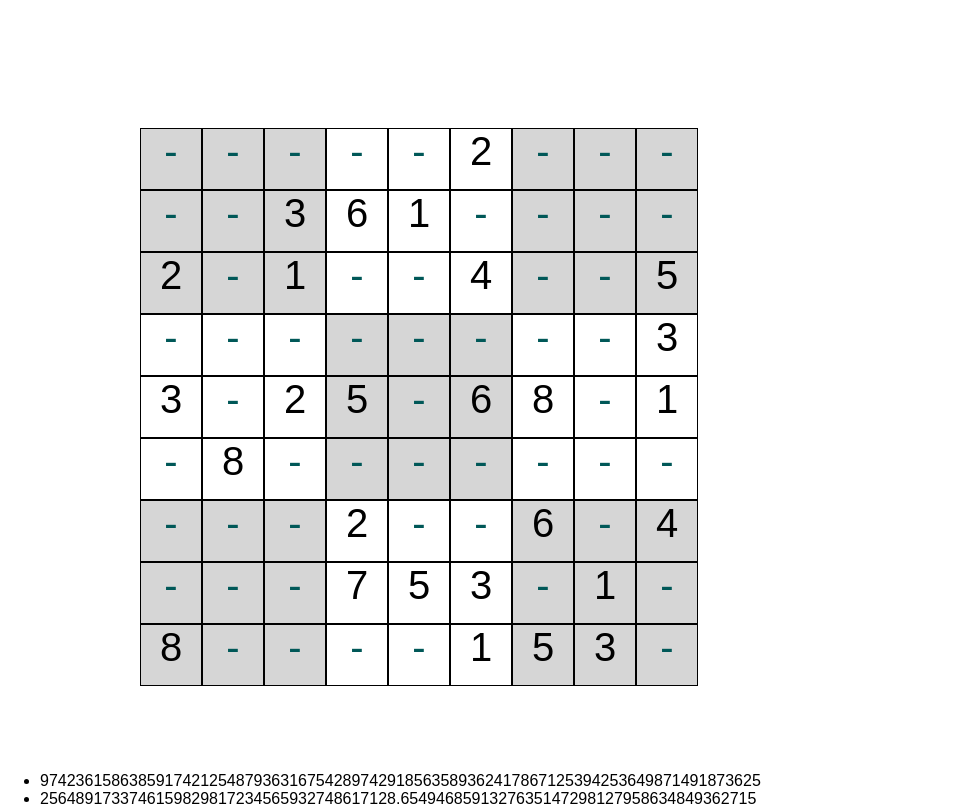
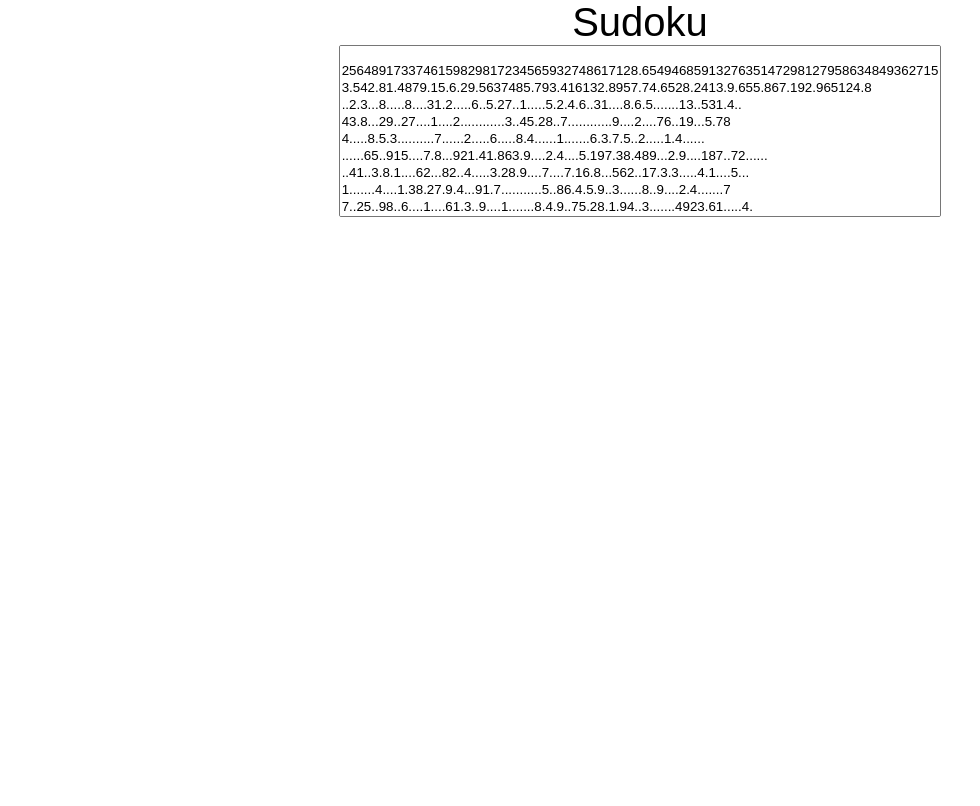
Before and after one commit to sb-3/sudoku-sb, a React (Create React App) app: page / in a window 1280 px wide. Shown: the top 806 px of the page, without its empty margins (0-980 px from the left). Built offline with nearby package versions, Linux system fonts and the light colour scheme.

Commit message:
reorganized ui

```diff
--- a/public/index.html
+++ b/public/index.html
@@ -5,6 +5,7 @@
 </head>
 
 <body>
+  <div style="text-align:center; font-size:40px">Sudoku</div>
   <div id="root"></div>
 </body>
 
--- a/src/App.css
+++ b/src/App.css
@@ -1,5 +1,7 @@
 .App {
   text-align: center;
+  position: relative;
+  /* background-color: rgb(0, 75, 75) */
 }
 
 .App-logo {
@@ -23,11 +25,11 @@
 }
 .sudokuBoard{
   margin: auto;
-  /* width: 50%; */
-  width:1000px;
-  height:500px;
-  padding:10%;
-  display: block;
+  height: 500px;
+  padding: 75px;
+  display: inline-block;
+  position: relative;
+  min-width: 600px;
 
 }
 .sudokuRow{
--- a/src/App.js
+++ b/src/App.js
@@ -1,5 +1,4 @@
 import React, { Component } from 'react';
-import logo from './logo.svg';
 import './App.css';
 import SudokuBoard from './components/SudokuBoard';
 
@@ -8,17 +7,14 @@ import SudokuBoard from './components/SudokuBoard';
 class App extends Component {
   constructor() {
     super();
-    // console.log(this);
-    // this._value = "nothing";
-    // this.state = { value: "nothing" };
     this.state = {
-      showOnlyValid: true,
-      puzzle: this.constructor.puzzles[3]
+      showOnlyValid: false,
+      // puzzle: this.constructor.puzzles[0]
     }
-    // this.state.boardInstance = new SudokuBoard({startSudoku:this.state.startSudoku});
+
   }
   static get puzzles() {
-    return [["974236158638591742125487936316754289742918563589362417867125394253649871491873625", "974236158638591742125487936316754289742918563589362417867125394253649871491873625"]
+    return [false
       , ["2564891733746159829817234565932748617128.6549468591327635147298127958634849362715", "256489173374615982981723456593274861712836549468591327635147298127958634849362715"]
       , ["3.542.81.4879.15.6.29.5637485.793.416132.8957.74.6528.2413.9.655.867.192.965124.8", "365427819487931526129856374852793641613248957974165283241389765538674192796512438"]
       , ["..2.3...8.....8....31.2.....6..5.27..1.....5.2.4.6..31....8.6.5.......13..531.4..", "672435198549178362831629547368951274917243856254867931193784625486592713725316489"]
@@ -41,26 +37,35 @@ class App extends Component {
       , ["8..........36......7..9.2...5...7.......457.....1...3...1....68..85...1..9....4..", "812753649943682175675491283154237896369845721287169534521974368438526917796318452"]]
   }
   render() {
-    const that = this;
     return (
       <div className="App">
+        <select size="10" onDoubleClick={(e) => {
+          this.setState({ puzzle: JSON.parse(e.target.value) })
+        }} style={{ minWidth: "600px" }}>
+          {this.constructor.puzzles.map(puzzle => {
+            return (<option
+              value={JSON.stringify(puzzle)}>
+              {puzzle[0]}
+            </option>)
+
+          })}
+        </select>
+        {this.state.puzzle ?
+          (<div>
+            <SudokuBoard startSudoku={this.state.puzzle[0]} showOnlyValid={this.state.showOnlyValid} />
+
+            <button style={{
+              textAlign: "center"
+            }} onClick={() => {
+              this.setState({ showOnlyValid: !this.state.showOnlyValid })
+            }}>{this.state.showOnlyValid ? "Show all possible choices" : "Show only valid choices"}
+            </button>
+          </div>)
+          : undefined}
+
         <div>
-          <SudokuBoard startSudoku={this.state.puzzle[0]} showOnlyValid={this.state.showOnlyValid} />
-        </div>
-        <div>
-          <ul style={{ "text-align": "left" }}>
-            <div>
-              {this.constructor.puzzles.map(puzzle => {
-                return (<li onClick={() => {
-                  console.log("li clicked", puzzle);
-                  this.setState({ puzzle: puzzle.slice() });
-                }}>
-                  {puzzle[0]}
-                </li>)
 
-              })}
-            </div>
-          </ul>
+
         </div>
       </div>
     )
--- a/src/components/SudokuBoard.js
+++ b/src/components/SudokuBoard.jsx
@@ -64,7 +64,7 @@ class SudokuBoard extends Component {
         const values = [];
         const blockIndex = this.constructor.getBlockIndex([rowIndex, columnIndex]);
         for (let r = 0; r < 9; r++) {
-            for (let c=0; c < 9; c++) {
+            for (let c = 0; c < 9; c++) {
                 if (rowIndex !== r &&
                     columnIndex !== c &&
                     blockIndex === this.constructor.getBlockIndex([r, c])) {
@@ -78,7 +78,6 @@ class SudokuBoard extends Component {
         const rowValues = this.getRowValues(coords);
         const columnValues = this.getColumnValues(coords);
         const blockValues = this.getBlockValues(coords);
-        // console.log(rowValues, columnValues, blockValues);
         return [this.blankDisplay].concat(["1", "2", "3", "4", "5", "6", "7", "8", "9"].filter(pv => {
             return rowValues.indexOf(pv) === -1
                 &&
@@ -95,52 +94,36 @@ class SudokuBoard extends Component {
         return this.getPossibleValues(coords).indexOf(cellValue) !== -1;
     }
     onCellClick(coords) {
-        // console.log(coords);
         console.log(this.getBlockValues(coords));
         if (this.props.showOnlyValid) {
-            // this.state.possibleChoices = this.getPossibleValues(coords);
-            // this.state.selectedCellCoords = coords;
             this.setState({ selectedCellCoords: coords, possibleChoices: this.getPossibleValues(coords) });
         } else {
             this.setState({ selectedCellCoords: coords, possibleChoices: [this.blankDisplay].concat(["1", "2", "3", "4", "5", "6", "7", "8", "9"]) })
         }
     }
     setSelectedCell(value) {
-        this.state.cells[this.state.selectedCellCoords[0]][this.state.selectedCellCoords[1]] = value;
         const cells = this.state.cells.slice();
         cells[this.state.selectedCellCoords[0]][this.state.selectedCellCoords[1]] = value;
         this.setState({ cells: cells });
     }
     setCellAtCoords(coords, value) {
-        // this.state.cells[coords[0]][coords[1]] = value;
         const cells = this.state.cells.slice();
         cells[coords[0]][coords[1]] = value;
         this.setState({ cells: cells });
     }
     renderPossibleChoices() {
-        //     if (this.state.possibleChoices) {
-        //         return (
-        //             <div className="possibleChoicesContainer">
-        //                 <select className="possibleChoices" size={this.state.possibleChoices.length} onChange={(evt) => {
-        //                     // console.log("changed", evt.target);
-        //                     this.setSelectedCell(evt.target.value);
-        //                 }}>
-        //                     {this.state.possibleChoices.map(value => (<option value={value}> {value}</option>))}
-        //                 </select>
-        //             </div>);
-        //     }
+
 
         return (<PieMenu
             radius='125px'
             centerRadius='50px'
             centerX={this.state.mousePosition[0] + "px"}
-            centerY={this.state.mousePosition[1] + "px"}
+            centerY={this.state.mousePosition[1]-40 + "px"}
         >
             {this.state.possibleChoices.map(v => {
                 return (
                     <Slice
                         contentStyle={{ color: 'black' }}
-                        // containerStyle={{background:"lightgrey"}}
                         onSelect={() => {
                             console.log("pie select", v);
                             this.setSelectedCell(v);
@@ -151,7 +134,6 @@ class SudokuBoard extends Component {
         </PieMenu>);
     }
     renderGameBoard() {
-        // const that = this;
         if (this.state.startSudoku !== this.props.startSudoku) {
             this.setState({
                 cells: this.constructor.generateBoardArray(this.props.startSudoku),
@@ -159,7 +141,7 @@ class SudokuBoard extends Component {
                 possibleChoices: [this.blankDisplay, "1", "2", "3", "4", "5", "6", "7", "8", "9"],
                 renderSelect: false,
                 startSudoku: this.props.startSudoku,
-                selectedCellCoords:undefined
+                selectedCellCoords: undefined
             })
         }
         return (
@@ -168,7 +150,6 @@ class SudokuBoard extends Component {
                     return (
                         <div className="sudokuRow" key={rowIndex}>
                             {row.map((value, columnIndex) => {
-                                // console.log(columnIndex + "" + rowIndex);
                                 return (<SudokuCell key={columnIndex + "" + rowIndex}
                                     coords={[rowIndex, columnIndex, this.constructor.getBlockIndex([rowIndex, columnIndex])]}
                                     isSelected={this.state.selectedCellCoords && this.state.selectedCellCoords[0] === rowIndex && this.state.selectedCellCoords[1] === columnIndex}
--- a/src/components/SudokuCell.js
+++ /dev/null
@@ -1,128 +0,0 @@
-import React, { Component } from 'react';
-// import { ReactRadial } from 'react-radial';
-// import PieMenu, { Slice } from 'react-pie-menu';
-
-// function PieSelelect(values, onSelect) {
-//     <PieMenu
-//         radius='125px'
-//         centerRadius='30px'
-//         centerX={mouseX}
-//         centerY={mouseY}
-//     >
-//         {values.map(v => {
-//             return (
-//                 <Slice onSelect={() => {
-//                     onSelect(v);
-//                 }}></Slice>
-//             );
-//         })}
-//     </PieMenu>
-// }
-class SudokuCell extends Component {
-    constructor(props) {
-        super(props);
-        // console.log(this);
-        this.state = {
-            editable: false
-        }
-    }
-    getClassName() {
-        let cn = "sudokuCell";
-        if (this.props && this.props.isSelected) {
-            cn += " selected"
-
-        }
-        if (this.props && !this.props.isValid) {
-            cn += " invalid"
-        }
-        if (this.props && this.props.modifiable) {
-            cn += " modifiable"
-        }
-        if (this.state && this.state.editable) {
-            cn += " editable"
-        }
-        if (this.props && this.props.coords && this.props.coords.length === 3) {
-            cn += this.props.coords[2] % 2 === 0 ? " evenBlock" : " oddBlock";
-        }
-        return cn;
-    }
-    set className(no) { }
-    // renderPieMenu() {
-    //     console.log(this.state.mousePosition)
-    //     return (<PieMenu
-    //         radius='125px'
-    //         centerRadius='20px'
-    //         centerX={this.state.mousePosition[0]+"px"}
-    //         centerY={this.state.mousePosition[1]+"px"}
-    //     >
-    //         {this.props.possibleChoices.map(v => {
-    //             return (
-    //                 <Slice
-    //                 contentStyle={{ color: 'black'}}
-    //                 // containerStyle={{background:"lightgrey"}}
-    //                 onMouseOver={() => {
-    //                     console.log("pie select", v);
-    //                     this.props.setCell(v);
-    //                     this.setState({ editable: false });
-    //                 }}>{v}</Slice>
-    //             );
-    //         })}
-    //     </PieMenu>);
-    // }
-    render() {
-        // const that = this;
-        // if (this.state.editable) {
-        //     return (<PieMenu
-        //         radius='125px'
-        //         centerRadius='30px'
-        //     // centerX={this.props.mousePosition[0]}
-        //     // centerY={this.props.mousePosition[1]}
-        //     >
-        //         {this.props.possibleChoices.map(v => {
-        //             return (
-        //                 <Slice onSelect={() => {
-        //                     console.log("pie select", v);
-        //                     this.props.setCell(v);
-        //                     this.setState({ editable: false });
-        //                 }}></Slice>
-        //             );
-        //         })}
-        //     </PieMenu>);
-
-        //     // return (
-        //     //     <div className={this.getClassName()}>
-        //     //         <select value={this.props.value} size={this.props.possibleChoices.length} onChange={(evt) => {
-        //     //             // console.log("changed", evt.target);
-        //     //             this.props.setCell(evt.target.value);
-
-        //     //             this.setState({ editable: false });
-        //     //         }}>
-        //     //             {this.props.possibleChoices.map(value => (<option value={value}> {value}</option>))}
-        //     //         </select>
-        //     //     </div>);
-
-
-        // } else {
-        return (
-            <div className={this.getClassName()}
-                onClick={(e) => {
-                    console.log(e);
-                    console.log(this);
-                    // if (this.props.modifiable) {
-                        // this.setState({ editable: true, mousePosition: [e.clientX, e.clientY] });
-                        this.props.onCellClick({ coords: this.props.coords, mousePosition: [e.pageX, e.pageY] });
-                    // }
-                }}>
-                {this.props.value}
-                {/* {(() => {
-                    if (this.state.editable) {
-                        return this.renderPieMenu();
-                    }
-                })()} */}
-            </div>
-        );
-        // }
-
-    }
-}
-export default SudokuCell
```
Also changed, not shown: src/components/SudokuCell.jsx (added, +43 -0 lines).
